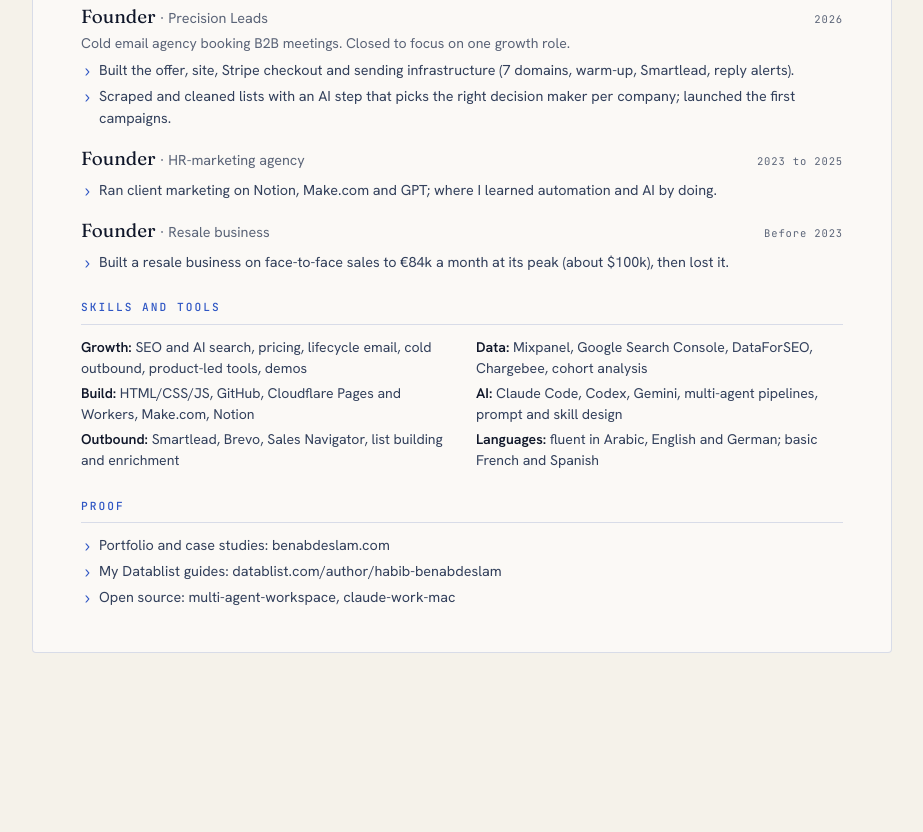
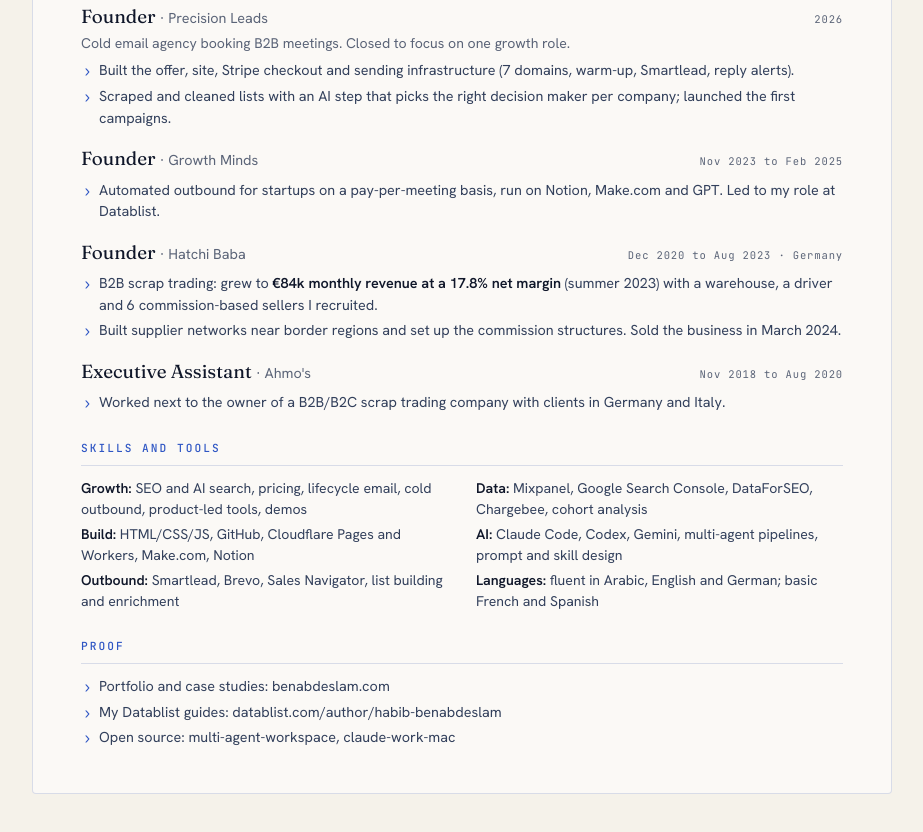
Before and after one commit to b1b1h-m1k3r/portfolio, a plain HTML site: page cv.html in a window 1280 px wide. Shown: the part 834-1666 px from the top of the page, without its empty margins (178-1101 px from the left). Before the commit the page ends 1547 px from the top, so only its background shows below. Drawn offline with Linux system fonts and the light colour scheme.

Commit message:
Fix experience from LinkedIn: Hatchi Baba (sold), Growth Minds, Ahmo's

```diff
--- a/cv.html
+++ b/cv.html
@@ -119,13 +119,21 @@ li b{color:var(--cream);font-weight:600}
   </div>
 
   <div class="job">
-    <div class="job-head"><h3>Founder <small>· HR-marketing agency</small></h3><span class="when">2023 to 2025</span></div>
-    <ul><li>Ran client marketing on Notion, Make.com and GPT; where I learned automation and AI by doing.</li></ul>
+    <div class="job-head"><h3>Founder <small>· Growth Minds</small></h3><span class="when">Nov 2023 to Feb 2025</span></div>
+    <ul><li>Automated outbound for startups on a pay-per-meeting basis, run on Notion, Make.com and GPT. Led to my role at Datablist.</li></ul>
   </div>
 
   <div class="job">
-    <div class="job-head"><h3>Founder <small>· Resale business</small></h3><span class="when">Before 2023</span></div>
-    <ul><li>Built a resale business on face-to-face sales to €84k a month at its peak (about $100k), then lost it.</li></ul>
+    <div class="job-head"><h3>Founder <small>· Hatchi Baba</small></h3><span class="when">Dec 2020 to Aug 2023 · Germany</span></div>
+    <ul>
+      <li>B2B scrap trading: grew to <b>€84k monthly revenue at a 17.8% net margin</b> (summer 2023) with a warehouse, a driver and 6 commission-based sellers I recruited.</li>
+      <li>Built supplier networks near border regions and set up the commission structures. Sold the business in March 2024.</li>
+    </ul>
+  </div>
+
+  <div class="job">
+    <div class="job-head"><h3>Executive Assistant <small>· Ahmo's</small></h3><span class="when">Nov 2018 to Aug 2020</span></div>
+    <ul><li>Worked next to the owner of a B2B/B2C scrap trading company with clients in Germany and Italy.</li></ul>
   </div>
 
   <h2>Skills and tools</h2>
```
Also changed, not shown: index.html (+7 -7 lines), my-path.html (+2 -2 lines).
